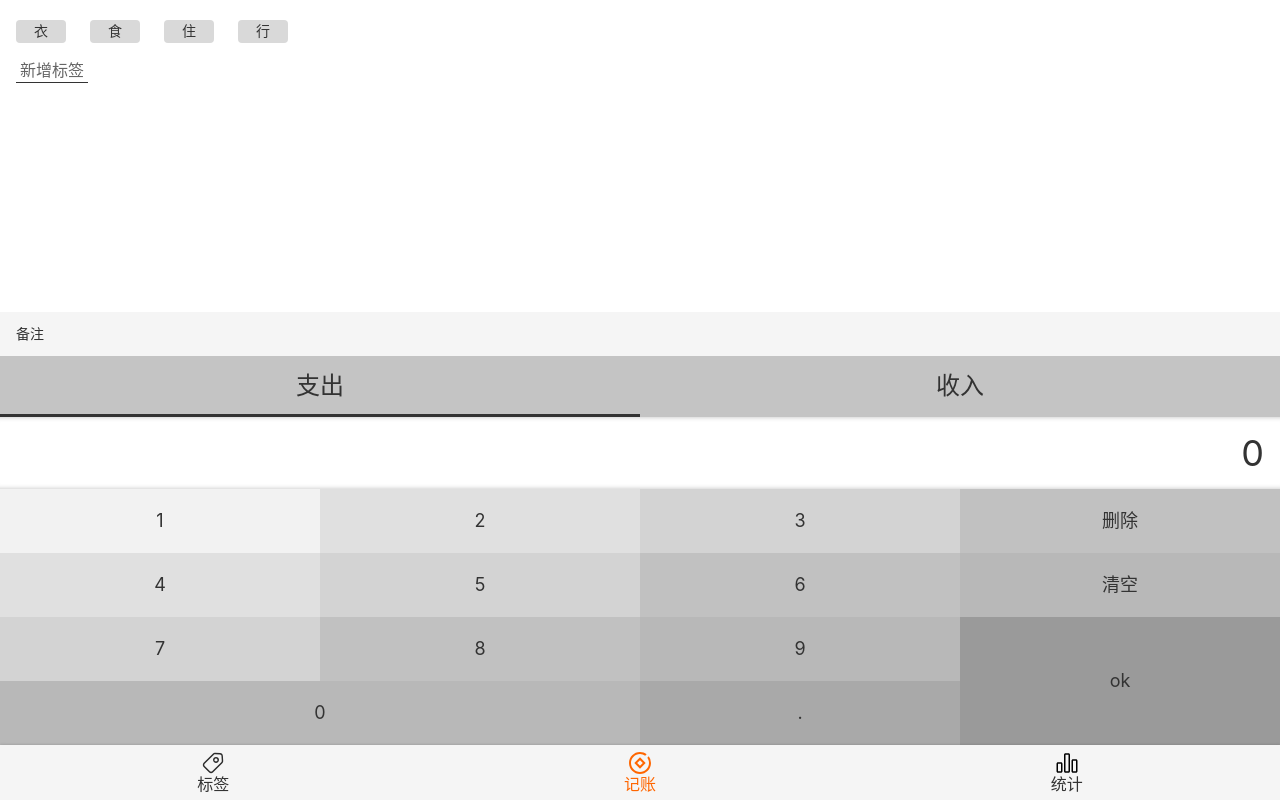
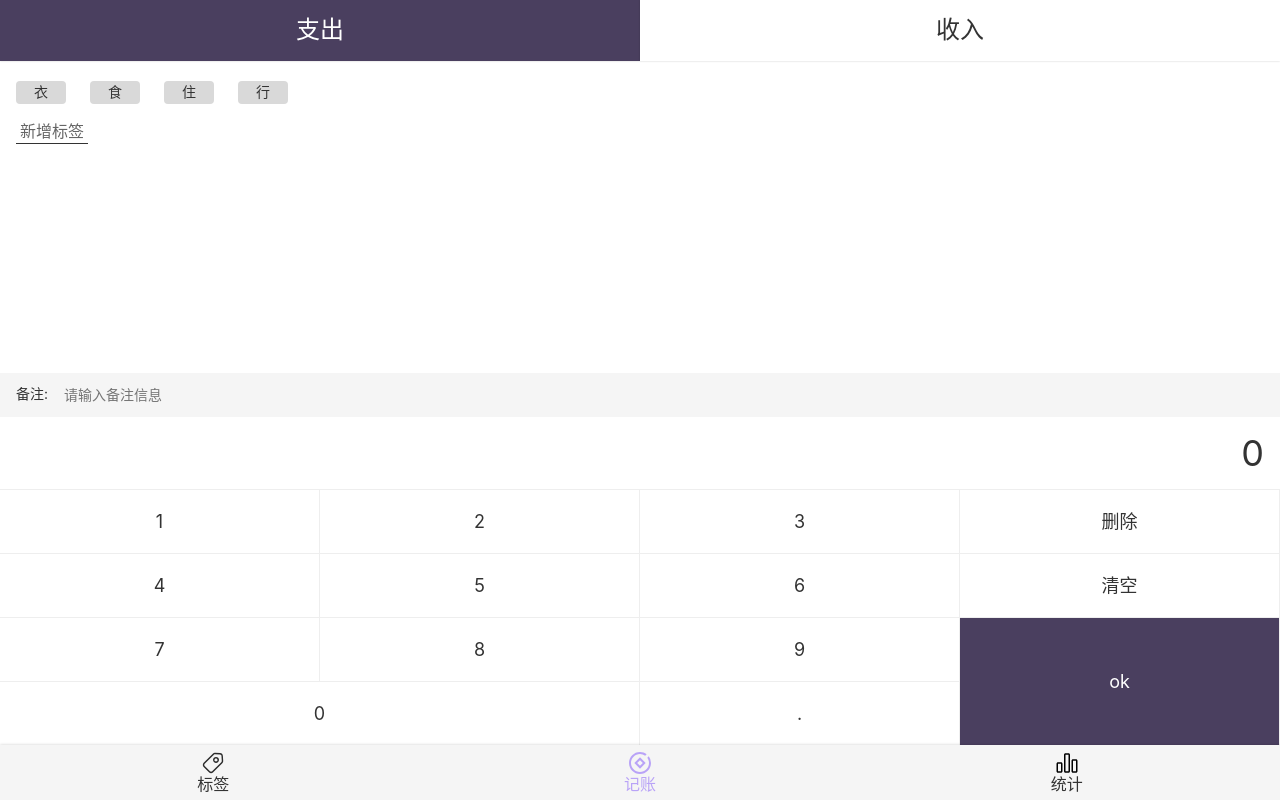
Before and after one commit to MRhuo857/morney-1, a React app: page /tags#/money in a window 1280 px wide. Built offline with nearby package versions, Linux system fonts and the light colour scheme.

Commit message:
优化页面的样式

```diff
--- a/public/index.html
+++ b/public/index.html
@@ -3,7 +3,7 @@
   <head>
     <meta charset="utf-8" />
     <link rel="icon" href="%PUBLIC_URL%/favicon.ico" />
-    <meta name="viewport" content="width=device-width, initial-scale=1" />
+    <meta name="viewport" content="width=device-width,initial-scale=1,minimum-scale=1,maximum-scale=1,user-scalable=no,viewport-fit=cover">
     <meta name="theme-color" content="#000000" />
     <meta
       name="description"
--- a/src/components/Button.tsx
+++ b/src/components/Button.tsx
@@ -1,7 +1,7 @@
 import styled from 'styled-components';
 
 const Button=styled.button`
-  font-size: 16px;border: none;padding: 8px 12px;background: #f60;
+  font-size: 16px;border: none;padding: 8px 12px;background: rgb(131,204,161);
   color: white;border-radius: 4px;
 `
 export {Button}
--- a/src/components/Nav.tsx
+++ b/src/components/Nav.tsx
@@ -22,9 +22,9 @@ const NavWrapper = styled.nav`
                height: 24px;
               }
                 &.selected{
-                   color: #f60;
+                   color: rgb(185,163,247);
                     .icon{
-                      fill:#f60;
+                      fill:rgb(185,163,247);
                     }
                 }
             }
--- a/src/views/Money.tsx
+++ b/src/views/Money.tsx
@@ -39,15 +39,14 @@ function Money() {
 
   return (
     <MyLayout scrollTop={1000}>
+      <Wrapper>
+        <CategorySection value={selected.category}
+                         onChange={category => onChange({category})}/>
+      </Wrapper>
       <TagsSection value={selected.tagIds}
                    onChange={tagIds => onChange({tagIds})}/>
       <NoteSection value={selected.note}
                    onChange={note => onChange({note})}/>
-      <Wrapper>
-        <CategorySection value={selected.category}
-                         onChange={category => onChange({category})}/>
-      </Wrapper>
-
       <NumberPadSection value={selected.amount}
                         onChange={amount => onChange({amount})}
                         onOk={submit}
--- a/src/views/Money/CategorySection.tsx
+++ b/src/views/Money/CategorySection.tsx
@@ -10,15 +10,11 @@ const Wrapper = styled.section`
       text-align:center;
       padding: 16px 0;
       position:relative;
-      &.selected::after{
-        content: '';
-        display:block;
-        height: 3px;
-        background: #333;
-        position:absolute;
-        bottom:0;
-        width: 100%;
-        left: 0;
+      background: white;
+      box-shadow: 0 0 2px rgba(0,0,0,0.2);
+      &.selected{
+      background: rgb(74,63,95);
+      color: white;
       }
     }
   }
--- a/src/views/Money/NotesSection.tsx
+++ b/src/views/Money/NotesSection.tsx
@@ -6,6 +6,7 @@ const Wrapper = styled.section`
   background: #f5f5f5;
   padding: 0 16px;
   font-size: 14px;
+  box-shadow: 0 1px 1px rgba(0,0,0,0.2);
 `;
 type Props={
   value:string
@@ -19,7 +20,7 @@ const NoteSection:React.FC<Props> = (props) => {
   };
   return (
     <Wrapper>
-      <Input label="备注" type="text" value={note} onChange={onChange}/>
+      <Input label="备注:" placeholder='请输入备注信息' type="text" value={note} onChange={onChange}/>
     </Wrapper>
   );
 };
--- a/src/views/Money/NumberPadSection.tsx
+++ b/src/views/Money/NumberPadSection.tsx
@@ -8,7 +8,6 @@ type Props = {
   onOk?: () => void
 }
 const NumberPadSection: React.FC<Props> = (props) => {
-    // const outPut = props.value.toString();
     const [output,_setOutput]=useState(props.value.toString())
     const setOutPut = (output: string) => {
       let newOutput:string;
--- a/src/views/Money/NumberPadSection/Wrapper.tsx
+++ b/src/views/Money/NumberPadSection/Wrapper.tsx
@@ -9,41 +9,19 @@ const Wrapper = styled.section`
     line-height: 72px;
     text-align:right;
     padding: 0 16px;
-    box-shadow: inset 0 -5px 5px -5px rgba(0,0,0,0.25),
-                inset 0 5px 5px -5px rgba(0,0,0,0.25);
+
   }
   > .pad{
     > button{
       font-size: 18px; float: left; width: 25%; height: 64px; border: none;
-      &.ok{ height: 128px; float: right; }
+      &.ok{ height: 128px; float: right; background: rgb(74,63,95);color: white;}
       &.zero{ width: 50%; }
+      background:white;
+      color: #333;
+      border-top:1px solid #eee;
+      border-right:1px solid #eee;
       &:nth-child(1){
-        background:#f2f2f2;
-      }
-      &:nth-child(2),
-      &:nth-child(5) {
-        background:#E0E0E0;
-      }
-      &:nth-child(3),
-      &:nth-child(6),
-      &:nth-child(9) {
-        background:#D3D3D3;
-      }
-      &:nth-child(4),
-      &:nth-child(7),
-      &:nth-child(10) {
-        background:#C1C1C1;
-      }
-      &:nth-child(8),
-      &:nth-child(11),
-      &:nth-child(13) {
-        background:#B8B8B8;
-      }
-      &:nth-child(12) {
-        background:#9A9A9A;
-      }
-      &:nth-child(14) {
-        background:#A9A9A9;
+
       }
     }
   }
--- a/src/views/Money/TagsSection.tsx
+++ b/src/views/Money/TagsSection.tsx
@@ -11,7 +11,7 @@ const Wrapper = styled.section`
        display:inline-block; padding: 3px 18px;
        font-size: 14px; margin: 8px 12px;
        &.selected{
-       background: #f60;
+       background:rgb(112,199,157);
        color: #FFF;
        }
     }
--- a/src/views/Statistics.tsx
+++ b/src/views/Statistics.tsx
@@ -17,6 +17,7 @@ const Item = styled.div`
   font-size: 18px;
   line-height: 20px;
   padding: 10px 16px;
+  border-bottom: 1px solid #eee;
   > .note{
     margin-right: auto;
     margin-left: 16px;
@@ -24,6 +25,7 @@ const Item = styled.div`
     white-space: nowrap;
     overflow: hidden;
     text-overflow: ellipsis;
+    font-size: 14px;
   }
 `;
 const Header = styled.h3`
```
